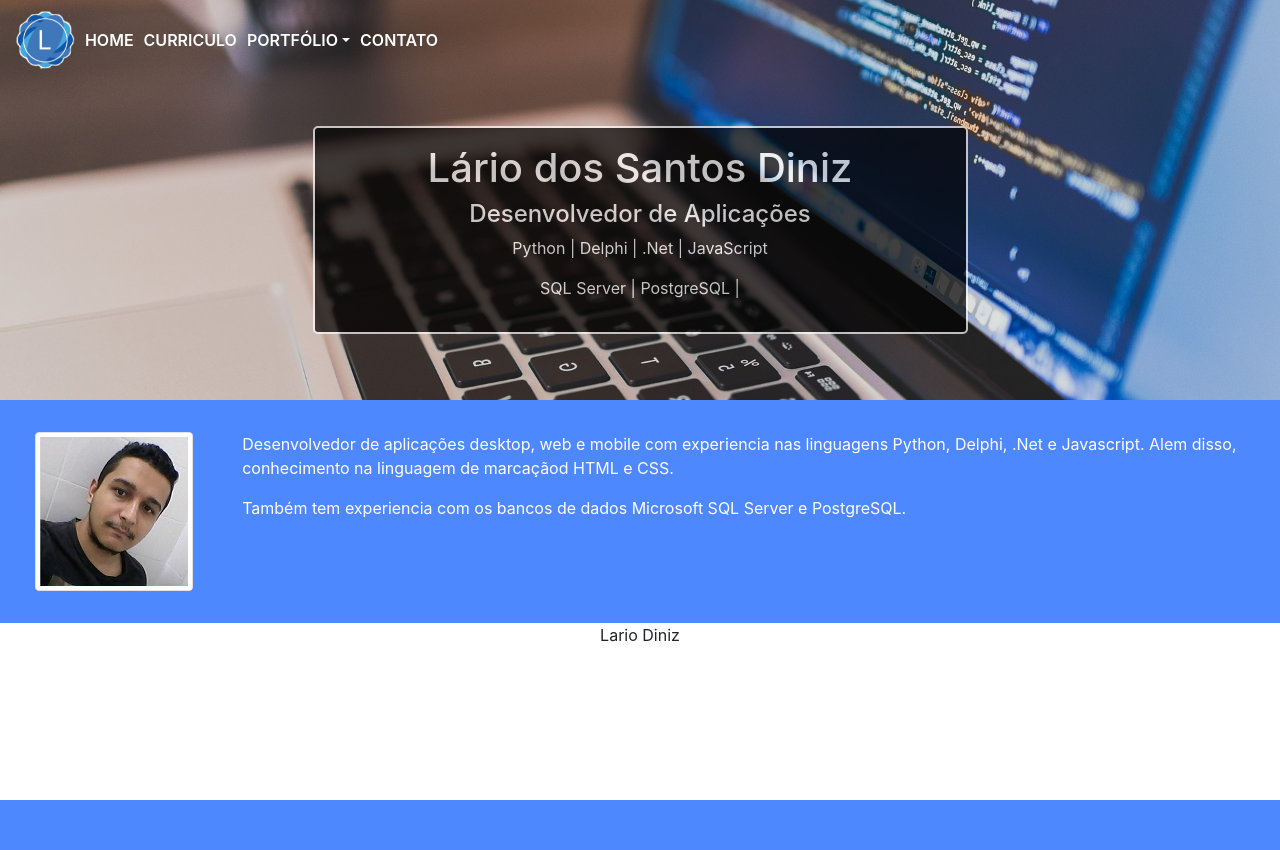
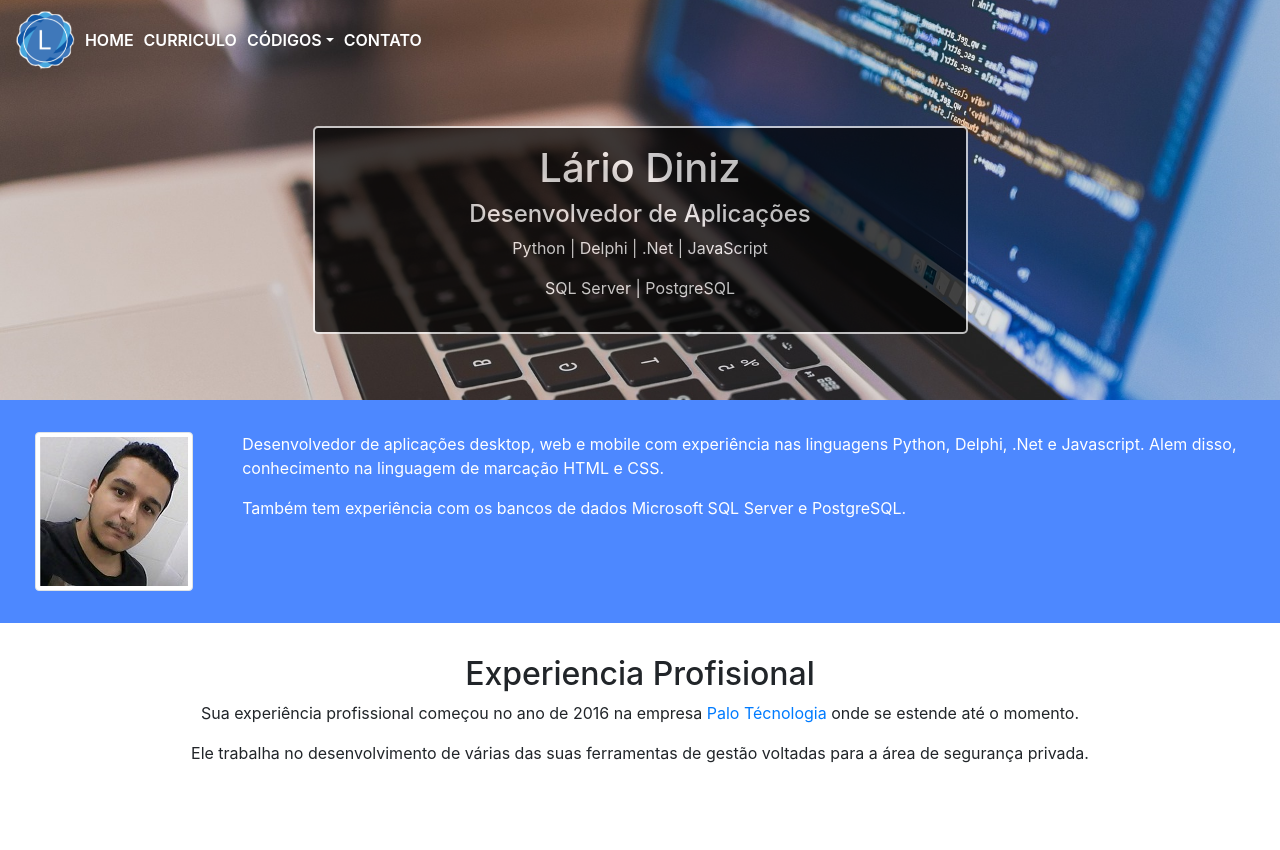
Before and after one commit to lariodiniz/larioApp, a Django app: page / in a window 1280 px wide. Shown: the top 850 px of the page. Before the commit the page ends 800 px from the top, so only its background shows below. Run offline with Django 3.2, Linux system fonts and the light colour scheme; some libraries are stand-ins or nearby versions.

Commit message:
Adicionado mais duas areas ao index

```diff
--- a/core/static/core/css/style.css
+++ b/core/static/core/css/style.css
@@ -56,3 +56,19 @@
   color:#FFF;
   text-align: left;
 }
+
+
+.container03{
+  padding: 2em;
+  height: 250px;
+
+}
+
+.container04{
+  padding: 2em;
+  background-color: #d1d1e0;
+}
+
+.card {
+    height: 200px;
+}
--- a/core/templates/core/index.html
+++ b/core/templates/core/index.html
@@ -15,10 +15,10 @@ Index
 <div class="row">
 
     <div class="container01" style="background-image: url('{% static 'core/imgs/index01.jpg' %}')">
-         <div class="col-xs-10">
+
                 <div id="index-container01" class="row justify-content-center">
-                    <div class="painel col-xs-12 col-md-6  align-self-center">
-                        <h1>Lário dos Santos Diniz</h1>
+                    <div class="painel col-12 col-md-6  align-self-center">
+                        <h1>Lário Diniz</h1>
                         <h4>Desenvolvedor de Aplicações</h4>
                         <p>
                             <a href="https://www.python.org/" target="_blank">Python</a> |
@@ -28,27 +28,84 @@ Index
                         </p>
                         <p>
                             <a href="https://www.microsoft.com/pt-br/sql-server/" target="_blank">SQL Server</a> |
-                            <a href="https://www.postgresql.org/" target="_blank">PostgreSQL</a> |
+                            <a href="https://www.postgresql.org/" target="_blank">PostgreSQL</a>
                         </p>
                     </div>
                 </div>
-            </div>
+
     </div>
 
 </div>
 
 <div class="row container02">
-    <div class="col-xs-12 col-sm-4 col-md-3 col-lg-2">
+    <div class="col-12 col-sm-4 col-md-3 col-lg-2">
         <img src="{% static 'core/imgs/eu.jpg' %}" alt="Foto de Lário Diniz" class="img-thumbnail">
     </div>
-    <div class="col-xs-12 col-sm-8 col-md-9  col-lg-10">
+    <div class="col-12 col-sm-8 col-md-9  col-lg-10">
         <p>
-            Desenvolvedor de aplicações desktop, web e mobile com experiencia nas linguagens Python, Delphi, .Net e Javascript.
-            Alem disso, conhecimento  na  linguagem de marcaçãod HTML e CSS.
+            Desenvolvedor de aplicações desktop, web e mobile com experiência nas linguagens Python, Delphi, .Net e Javascript.
+            Alem disso, conhecimento  na  linguagem de marcação HTML e CSS.
         </p>
         <p>
-            Também tem experiencia com os bancos de dados Microsoft SQL Server e PostgreSQL.
+            Também tem experiência com os bancos de dados Microsoft SQL Server e PostgreSQL.
         </p>
+    </div>
+</div>
+
+<div class="row container03">
+    <div class="col-12">
+        <h2>Experiencia Profisional</h2>
+        <p>
+            Sua experiência profissional começou no ano de 2016 na empresa
+            <a href="http://www.palo.com.br/" target="_blank" >Palo Técnologia</a>
+            onde se estende até o momento.
+        </p>
+        <p>Ele trabalha no desenvolvimento de várias das suas ferramentas de gestão voltadas
+        para a área de segurança privada.</p>
+    </div>
+</div>
+
+
+<div class="row container04">
+    <div class="col-12">
+        <h2> Códigos abertos.</h2>
+        <p>
+            Tendo vários repositórios no github com códigos em linguagens variadas para exemplos,
+             seus principais códigos atualmente são as seguintes aplicações:
+        </p>
+
+    </div>
+    <div class="col-12 col-sm-4">
+        <div class="card">
+             <div class="card-body">
+            <h5 class="card-title">BootPlayGame</h5>
+            <p class="card-text">Um bot de Facebook e Telegram feito em Python e Django
+                para se jogar RPG no estilo de livros jogos.</p>
+
+            </div>
+                 <a target="_blank" href="https://github.com/lariodiniz/BootPlayGame" class="btn btn-primary">Visitar</a>
+        </div>
+    </div>
+    <div class="col-12 col-sm-4">
+        <div class="card">
+            <div class="card-body">
+            <h5 class="card-title">Calendario Dekatrian</h5>
+            <p class="card-text">Um Calendario feito em Python e Kivy para windows e android.</p>
+
+          </div>
+            <a  target="_blank" href="https://github.com/lariodiniz/Dekatrian/releases" class="btn btn-primary">Baixar</a>
+        </div>
+    </div>
+    <div class="col-12 col-sm-4">
+        <div class="card">
+          <img class="card-img-top" src=".../100px180/" alt="Imagem de capa do card">
+          <div class="card-body">
+            <h5 class="card-title">Controle de Combate</h5>
+            <p class="card-text">Uma Aplicação feita em python e Tkinter para ajudar jogadores de RPG no combate.</p>
+
+          </div>
+            <a  target="_blank" href="https://github.com/lariodiniz/CDC" class="btn btn-primary">Visitar</a>
+        </div>
     </div>
 </div>
 
--- a/core/templates/layout/base.html
+++ b/core/templates/layout/base.html
@@ -41,9 +41,12 @@
             {% endblock %}
 
     </main>
-    <footer class="mastfoot mt-auto">
-        <div class="inner">
-            <p>Lario Diniz</p>
+    <footer class="mastfoot mt-auto  py-3">
+        <div class="container">
+                <a href="https://github.com/lariodiniz" target="_blank"><img src="{% static 'layout/imgs/github.png' %}"></a>
+                <a href="https://pt.stackoverflow.com/users/74344/l%C3%A1rio-diniz" target="_blank"><img src="{% static 'layout/imgs/stackoverflow.png' %}"></a>
+                <a href="https://medium.com/@lariodiniz" target="_blank"><img src="{% static 'layout/imgs/medium.png' %}"></a>
+                <a href="https://twitter.com/lariodiniz" target="_blank"><img src="{% static 'layout/imgs/twitter.png' %}"></a>
         </div>
     </footer>
 
--- a/core/templates/layout/header.html
+++ b/core/templates/layout/header.html
@@ -27,7 +27,7 @@
             <li class="nav-item">
             <a class="dropdown-toggle"
                href="/" id="dropdown"
-               data-toggle="dropdown" aria-haspopup="true" aria-expanded="false">Portfólio</a>
+               data-toggle="dropdown" aria-haspopup="true" aria-expanded="false">Códigos</a>
             <div class="dropdown-menu" aria-labelledby="dropdown">
               <a target="_blank" class="dropdown-item" href="https://github.com/lariodiniz/BootPlayGame">BootPlayGame</a>
               <a target="_blank" class="dropdown-item" href="https://github.com/lariodiniz/Dekatrian">Calendário Dekatrian</a>
```
Also changed, not shown: core/static/layout/imgs/github.png (added), core/static/layout/imgs/medium.png (added), core/static/layout/imgs/stackoverflow.png (added), core/static/layout/imgs/twitter.png (added).
